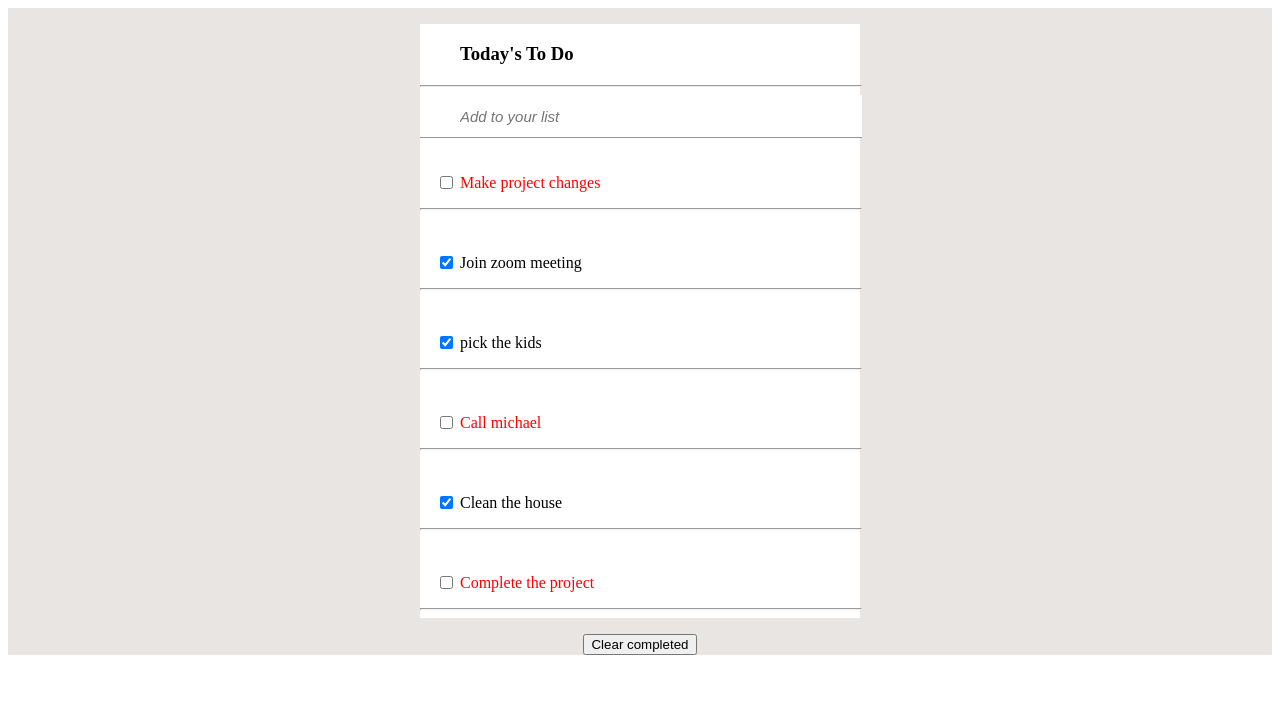
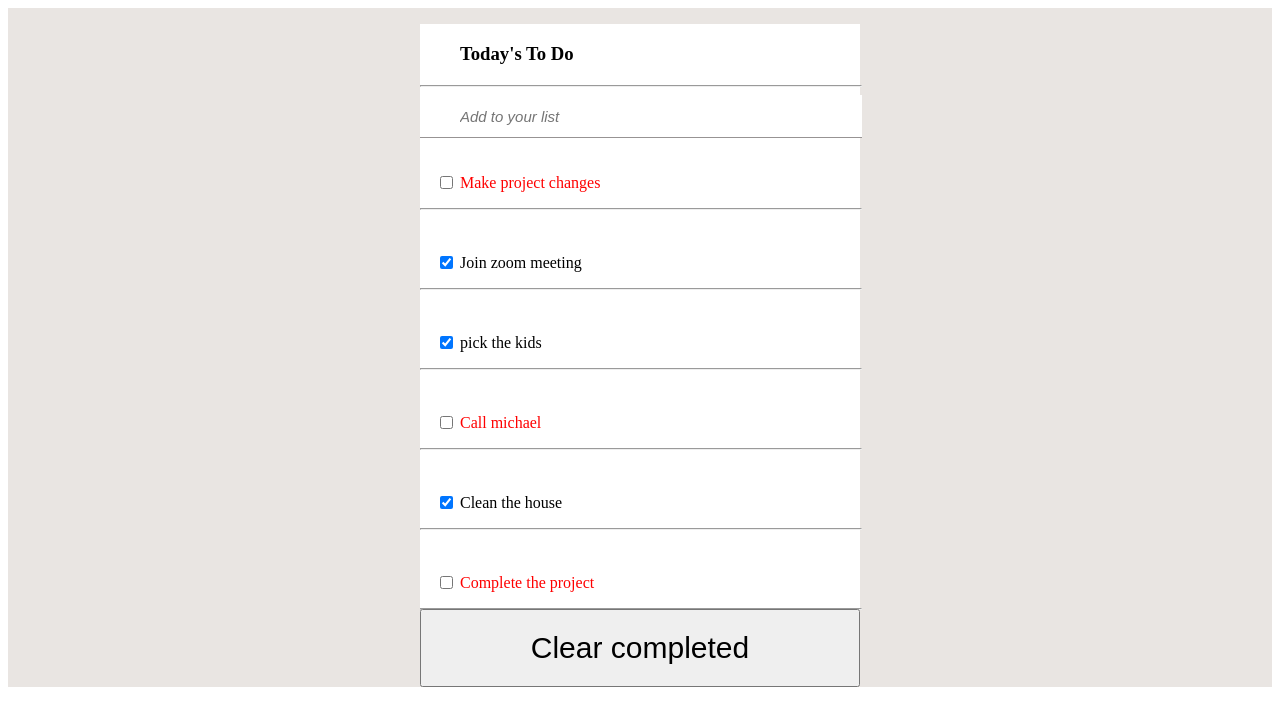
Before and after one commit to cosywasswa/To-Do-List, a website built with webpack: page src/index.html in a window 1280 px wide. Built offline with nearby package versions, Linux system fonts and the light colour scheme.

Commit message:
Added styles for the clear button

```diff
--- a/src/style.css
+++ b/src/style.css
@@ -59,3 +59,13 @@ hr {
   border-bottom: 1px solid rgb(151, 147, 147);
   height: 40px;
 }
+
+.clear {
+  width: 440px;
+  font-size: 30px;
+  padding: 20px;
+}
+
+.cleardiv {
+  margin-top: -25px;
+}
```
